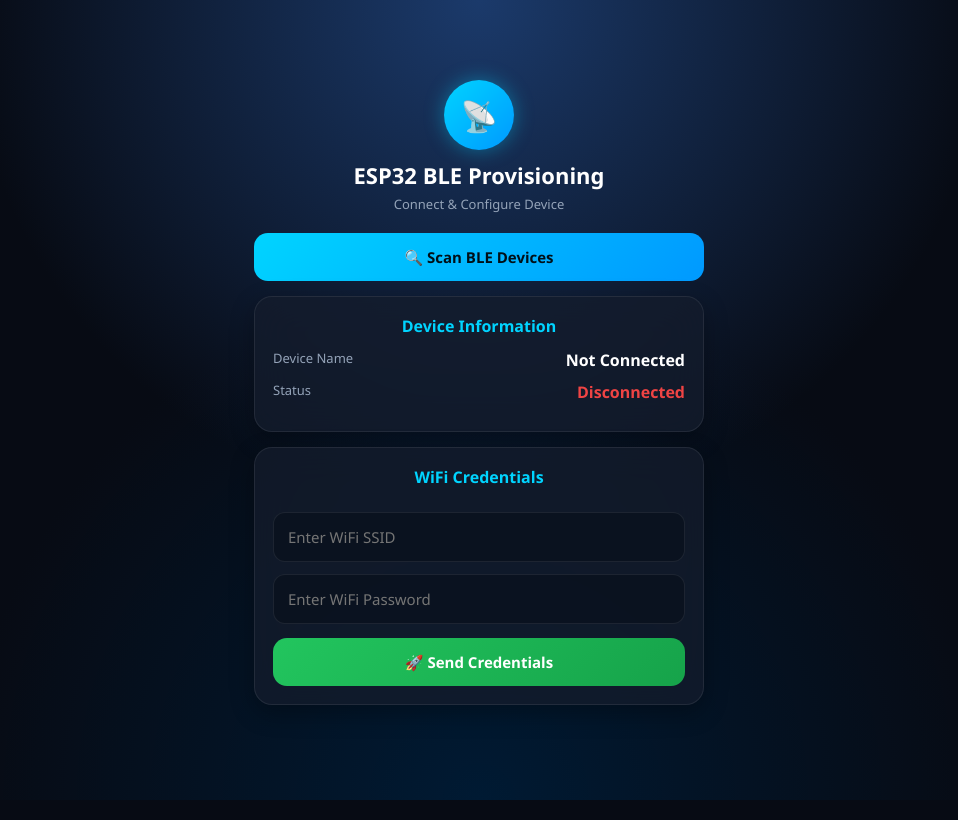
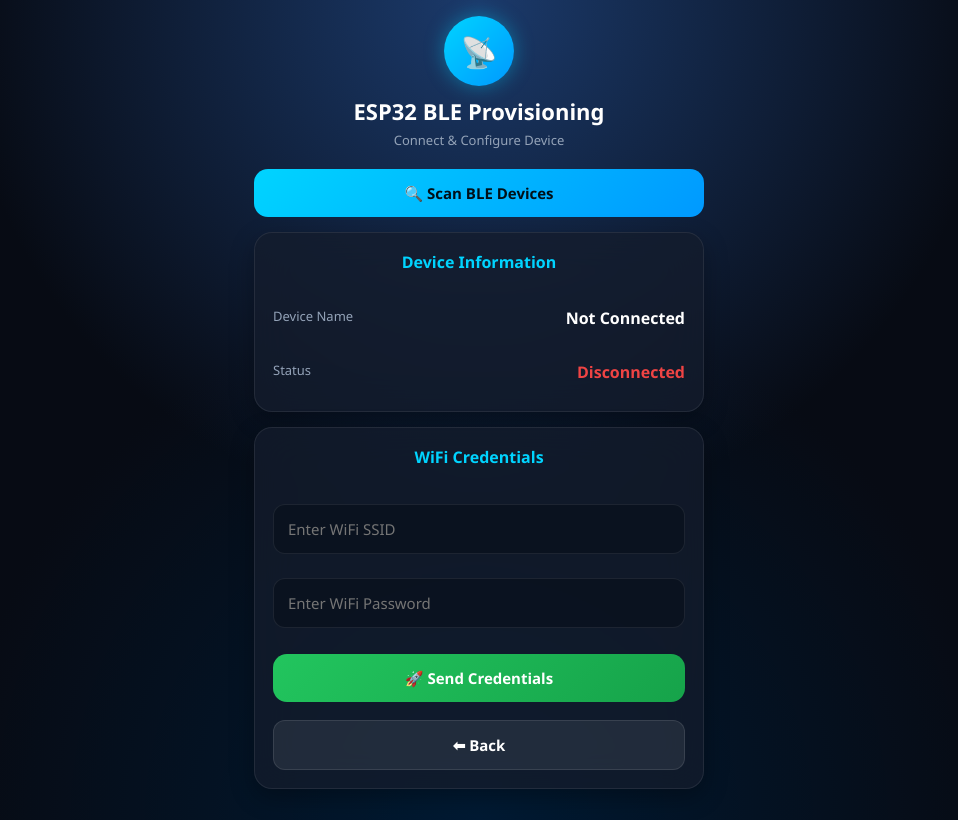
Before and after one commit to Imtiyaz1207/iot-water-monitoring-system, a Flask app: page /ble in a window 1280 px wide. Shown: the whole page, without its empty margins (161-1119 px from the left). Run offline with Flask 3, Linux system fonts and the light colour scheme.

Commit message:
added back  button to  navigate previous view

```diff
--- a/static/css/ble.css
+++ b/static/css/ble.css
@@ -109,8 +109,12 @@ button{
     margin-bottom:15px;
 
     box-shadow:0 8px 25px rgba(0,0,0,0.3);
+
+    /* ⭐ ADDED FIX */
+    display:flex;
+    flex-direction:column;
+    gap:12px;
 }
-
 /* CARD TITLE */
 .card h3{
     color:var(--accent);
@@ -204,3 +208,26 @@ input:focus{
         padding:13px;
     }
 }
+.backBtn{
+    width:100%;
+    padding:14px;
+    border-radius:12px;
+
+    background:rgba(255,255,255,0.08);
+    color:white;
+
+    border:1px solid rgba(255,255,255,0.1);
+
+    margin-top:6px;
+
+    transition:0.2s ease;
+}
+
+button:active{
+    transform:scale(0.98);
+}
+
+.backBtn:hover{
+    background:rgba(0,212,255,0.2);
+    box-shadow:0 0 15px rgba(0,212,255,0.3);
+}
--- a/templates/ble_dashboard.html
+++ b/templates/ble_dashboard.html
@@ -1,68 +1,3 @@
-<!---
-<!DOCTYPE html>
-<html>
-<head>
-    <title>BLE Provisioning</title>
-    <link rel="stylesheet"href="{{ url_for('static',filename='css/ble.css') }}">
-</head>
-<body>
-
-<div class="container">
-        <div class="logo">
-         📡
-        </div>
-
-        <h1>ESP32 BLE Provisioning</h1>
-
-        <button id="scanBtn">
-          Scan BLE Devices
-        </button>
-
-       <div class="card">
-          <h3>Device Information</h3>
-
-            <p>
-                Device Name:
-                <span id="deviceName">
-                  Not Connected
-                </span>
-            </p>
-
-            <p>
-                  Status:
-                 <span id="status">
-                  Disconnected
-                </span>
-            </p>
-        </div>
-
-
-       <div class="card">
-           <h3>WiFi Credentials</h3>
-
-           <input
-             type="text"
-             id="ssid"
-             placeholder="WiFi SSID"
-            >
-
-           <input
-             type="password"
-              id="password"
-              placeholder="WiFi Password"
-            >
-
-            <button id="sendBtn">
-             Send Credentials
-            </button>
-        </div>
-
-</div>
-
-<script src="{{ url_for('static',filename='js/ble.js') }}"></script>
-
-</body>
-</html> -->
 <!DOCTYPE html>
 <html>
 <head>
@@ -116,6 +51,9 @@
         <button id="sendBtn">
             🚀 Send Credentials
         </button>
+        <button class="backBtn" onclick="history.back()">
+          ⬅ Back
+       </button>
     </div>
 
 </div>
```
